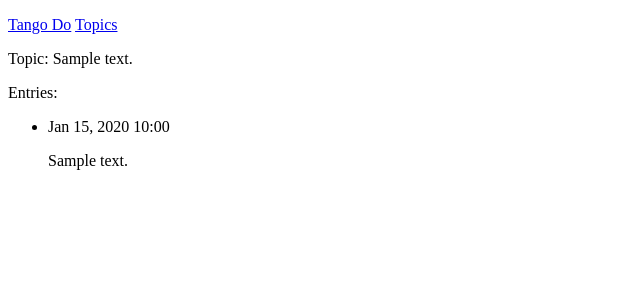
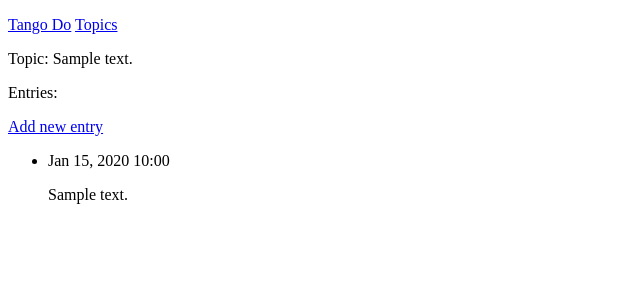
Before and after one commit to vinglfm/JangoApp, a Django app: page /topics/1/ in a window 1280 px wide. Shown: the top 300 px of the page, without its empty margins (0-640 px from the left). Run offline with Django 3.2, Linux system fonts and the light colour scheme; tables that the repository leaves empty hold one stand-in row (values such as "Sample post").

Commit message:
Added add entry page

```diff
--- a/TangoDo/urls.py
+++ b/TangoDo/urls.py
@@ -3,10 +3,10 @@
 from django.conf.urls import url
 import TangoDo.views as views
 
-
 urlpatterns = [
     url(r'^$', views.index, name='index'),
     url(r'^topics/$', views.topics, name='topics'),
     url(r'^topics/(?P<topic_id>\d+)/$', views.topic, name='topic'),
-    url(r'^add_topic/$', views.add_topic, name='add_topic')
+    url(r'^add_topic/$', views.add_topic, name='add_topic'),
+    url(r'^add_entry/(?P<topic_id>\d+)/$', views.add_entry, name='add_entry')
 ]
--- a/TangoDo/views.py
+++ b/TangoDo/views.py
@@ -3,7 +3,7 @@ from django.shortcuts import render
 from django.urls import reverse
 
 from TangoDo.models import Topic
-from TangoDo.forms import TopicForm
+from TangoDo.forms import TopicForm, EntryForm
 
 
 # Create your views here.
@@ -38,3 +38,19 @@ def add_topic(request):
             form.save()
             return HttpResponseRedirect(reverse('tango_do:topics'))
     return render(request, 'TangoDo/add_topic.html', {'form': form})
+
+
+def add_entry(request, topic_id):
+    """Add a new entry to topic"""
+    topic = Topic.objects.get(id=topic_id)
+
+    if request.method != 'POST':
+        form = EntryForm()
+    else:
+        form = EntryForm(data=request.POST)
+        if form.is_valid():
+            entry = form.save(commit=False)
+            entry.topic = topic
+            entry.save()
+            return HttpResponseRedirect(reverse('tango_do:topic', args=[topic_id]))
+    return render(request, 'TangoDo/add_entry.html', {'topic': topic, 'form': form})
--- a/templates/TangoDo/topic.html
+++ b/templates/TangoDo/topic.html
@@ -5,6 +5,7 @@
     <p>Topic: {{ topic }}</p>
 
     <p>Entries:</p>
+    <a href="{% url 'tango_do:add_entry' topic.id %}">Add new entry</a>
     <ul>
         {% for entry in entries %}
             <li>
```
Also changed, not shown: TangoDo/forms.py (+9 -1 lines), templates/TangoDo/add_entry.html (added, +14 -0 lines). Lines whose indentation alone changed are shown as unchanged.
